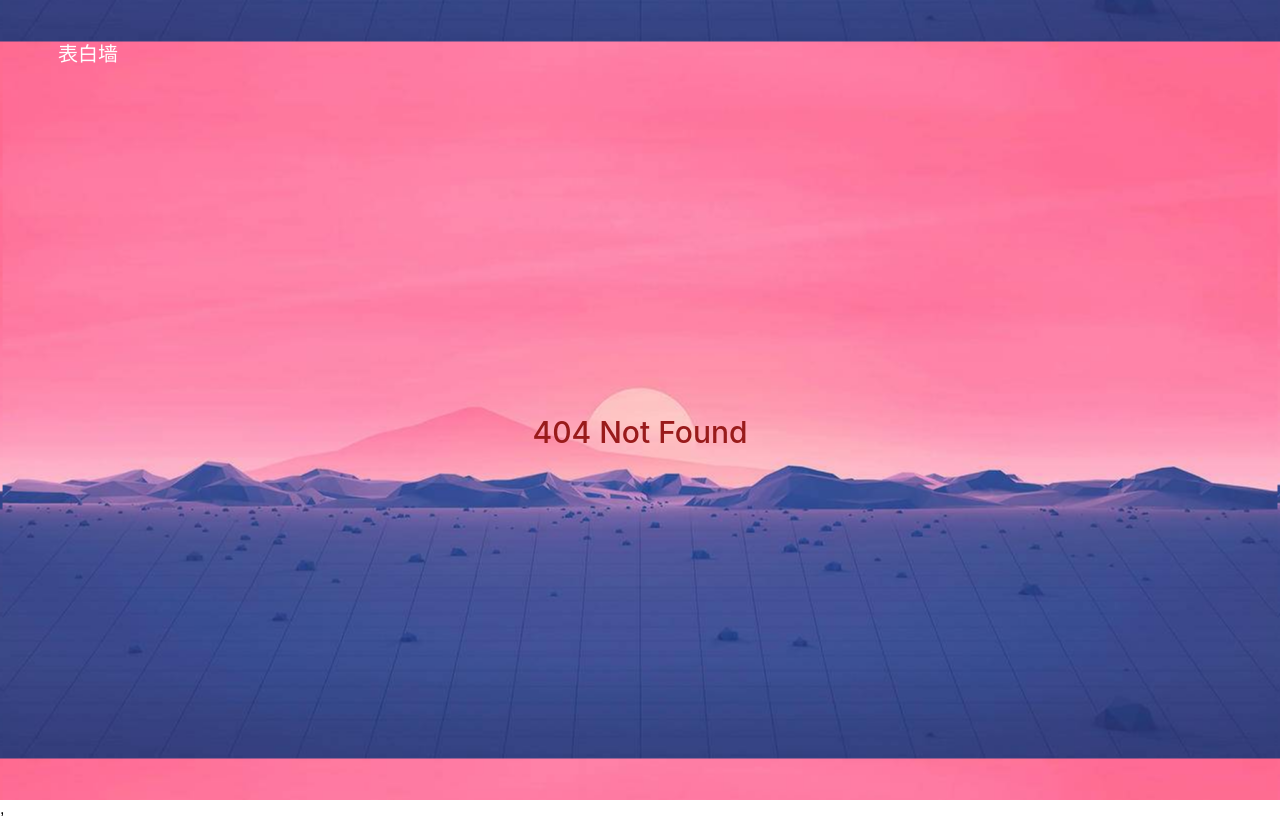
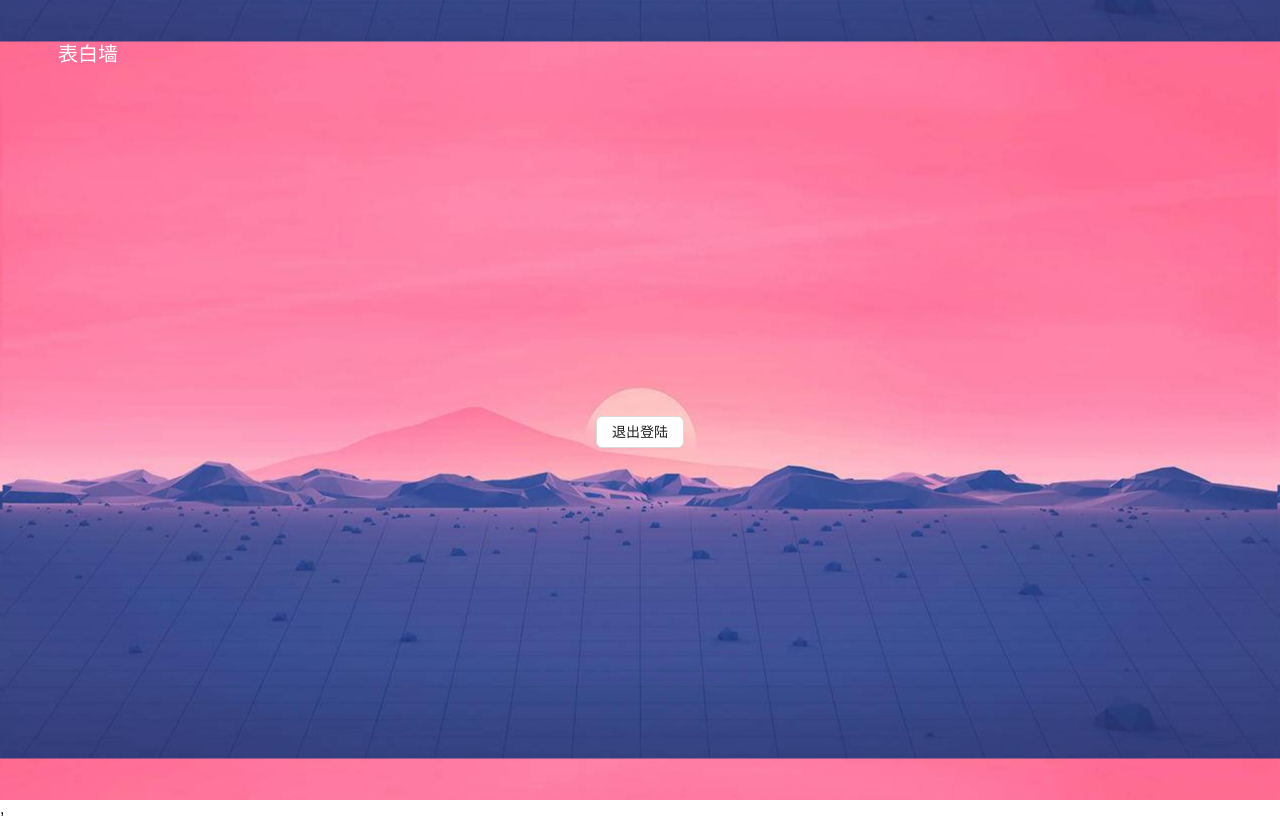
Before and after one commit to mao2006/ConfessionWall-React, a React (Vite) app: page /main in a window 1280 px wide. Before the commit this address had no page. Built offline with nearby package versions, Linux system fonts and the light colour scheme.

Commit message:
chore: 初步配置路由守卫

```diff
--- a/package.json
+++ b/package.json
@@ -8,6 +8,7 @@
     "build": "vite build",
     "lint": "eslint .",
     "preview": "vite preview"
+
   },
   "dependencies": {
     "@reduxjs/toolkit": "^2.3.0",
--- a/src/App.jsx
+++ b/src/App.jsx
@@ -1,6 +1,5 @@
-import { useState } from 'react'
 import { Layout, } from 'antd'
-import { useNavigate, Outlet } from 'react-router-dom'
+import { Outlet } from 'react-router-dom'
 // import { update } from './stores/stores/tokenstore'
 // import { useDispatch,useSelector } from 'react-redux'
 
@@ -10,8 +9,8 @@ const { Header, Content } = Layout;
 
 
 function App() {
-  const [count, setCount] = useState(0)
-  const navigate = useNavigate();
+  // const [count, setCount] = useState(0)
+  // const navigate = useNavigate();
 
 
 
--- a/src/pages/login&register/loginpage.jsx
+++ b/src/pages/login&register/loginpage.jsx
@@ -1,15 +1,27 @@
 import { Card, Button, Form, Input, message } from 'antd';
 import loginAPI from "../../apis/service/LoginApi";
-import Password from "antd/es/input/Password";
+import { useNavigate } from 'react-router-dom';
+import { update } from '../../stores/stores/tokenstore';
+import {  useDispatch } from 'react-redux';
 
 
 const LoginPage = () => {
+    const navigate = useNavigate()
+    const [messageApi, contextHolder] = message.useMessage();
 
-    const [messageApi, contextHolder] = message.useMessage();
+    // const token = useSelector(state => state.token.token)
+    const diapatch = useDispatch()
+
+    // console.log(token.payload)
+
     const onFinish = async (values) => {
-        const {response} = await loginAPI(values.username,values,Password)
+        // console.log(values.username,values.password)
+        const {response} = await loginAPI(values.username,values.password)
         if(response.data.code===200){
-            message.success("请求成功")
+            message.success("登录成功")
+            diapatch(update(response.data.data.token))
+            navigate('/main')
+            // console.log(token.payload)
         }else{
             message.error(response.data.msg)
         }
--- /dev/null
+++ b/src/pages/mainpage/mainpage.jsx
@@ -0,0 +1,22 @@
+import { Button } from "antd"
+import { useSelector, useDispatch } from "react-redux"
+import { update } from "../../stores/stores/tokenstore"
+
+const MainPage = () => {
+    const dispatch = useDispatch()
+    const token = useSelector(state => state.token.token)
+    const handleLogout = () => {
+        dispatch(update(''))
+        console.log(token.payload)
+    }
+    return(
+        <>
+            <Button className='absolute top-1/2 left-1/2 transform -translate-x-1/2 -translate-y-1/2'
+            onClick={handleLogout}>
+                退出登陆
+            </Button>
+        </>
+    )
+}
+
+export default MainPage
--- a/src/routes/router.jsx
+++ b/src/routes/router.jsx
@@ -1,14 +1,27 @@
 import { BrowserRouter as Router, Route, Routes, Navigate } from 'react-router-dom';
 import App from '../App';
 import LoginPage from '../pages/login&register/loginpage';
+import { useSelector } from 'react-redux';
+import MainPage from '../pages/mainpage/mainpage';
+// import { useEffect } from 'react';
+// import { update } from '../stores/stores/tokenstore';
 
 const AppRouter = () => {
+    const token = useSelector(state => state.token.token)
+    const isLogin = (token.payload === '') ? false : true
+    // const dispatch = useDispatch()
+    // dispatch(update({payload: ''}))
+    // useEffect(() => {
+    //     dispatch(update({payload: ''}))
+    // })
     return(
         <Router>
             <Routes>
                 <Route path='/' element={<App/>} >
                     <Route index element={<Navigate to={'login'} />}></Route>
-                    <Route path='login' element={<LoginPage/>} />
+                    {/* <Route path='login' element={<LoginPage/>} /> */}
+                    <Route path='login' element={!isLogin? <LoginPage/> : <Navigate to={"/main"} />} />
+                    <Route path='main' element={isLogin? <MainPage/> : <Navigate to={"/login"} />} />
                     <Route path="*" element={<h1 className='absolute text-red-800 text-3xl top-1/2 left-1/2 transform -translate-x-1/2 -translate-y-1/2'>404 Not Found</h1>} />
                 </Route>
             </Routes>
```
